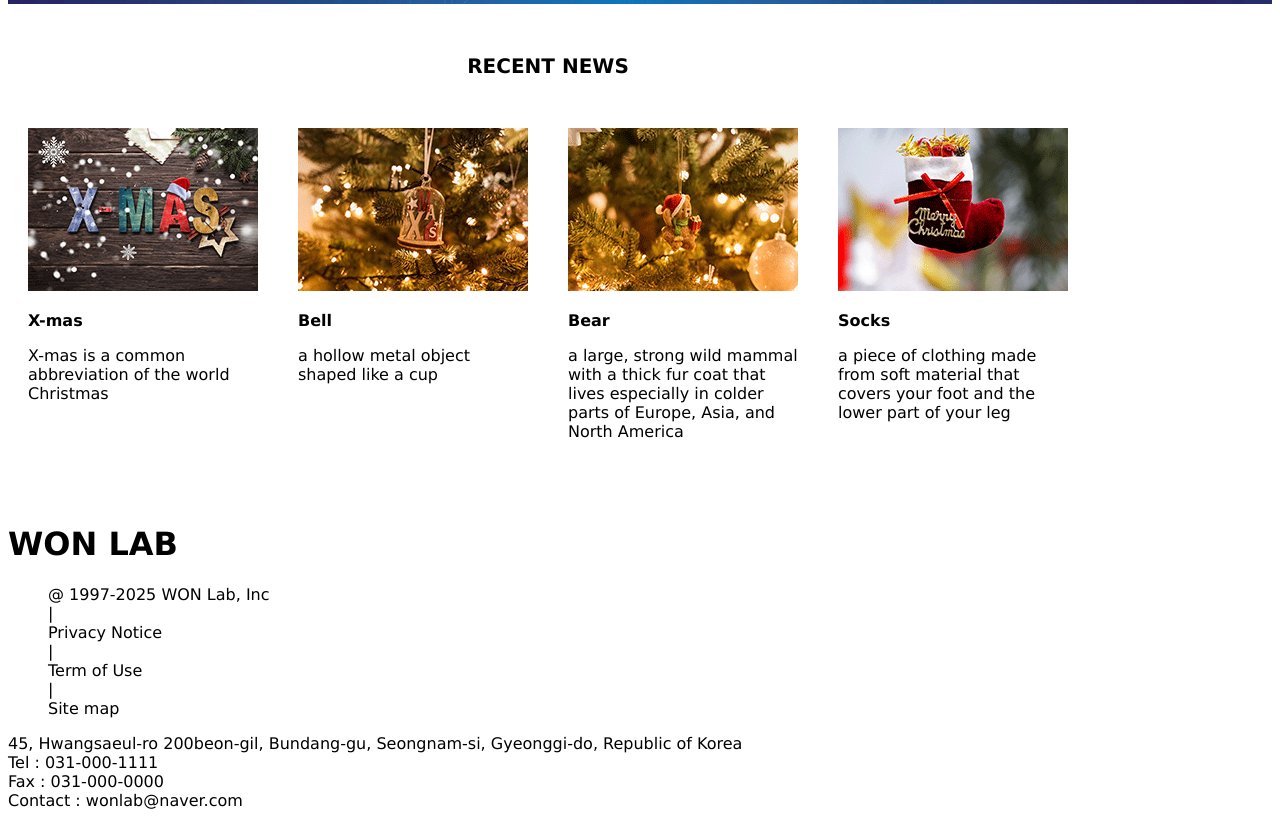
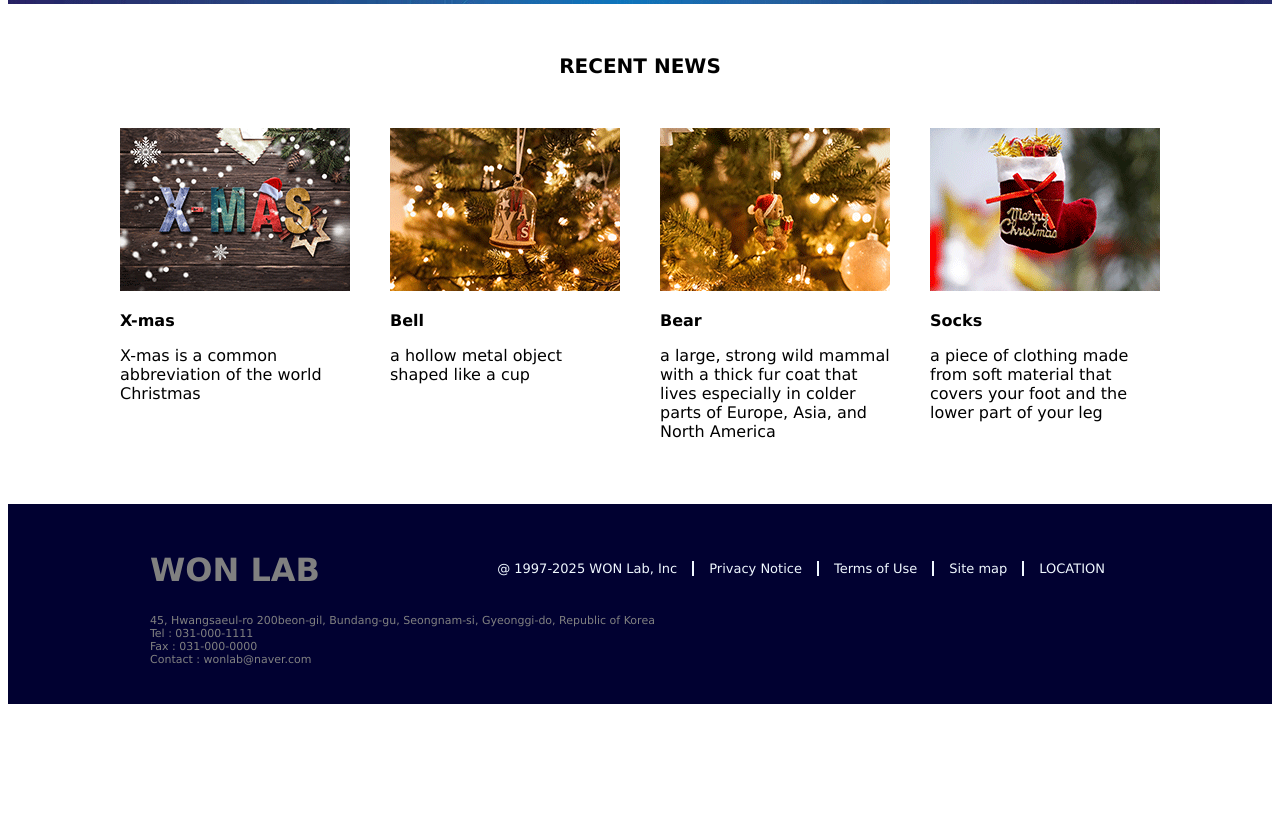
Before and after one commit to andoricano/Web103, a plain HTML site: page src/html/index.html in a window 1280 px wide. Shown: the part 714-1540 px from the top of the page. After the commit the page ends 1426 px from the top, so only its background shows below. Drawn offline with Linux system fonts and the light colour scheme.

Commit message:
index css 작업 완료

```diff
--- a/src/css/index.css
+++ b/src/css/index.css
@@ -3,8 +3,30 @@
     font-family: Verdana, Geneva, Tahoma, sans-serif;
 }
 
+
+li {
+    float: left;
+}
+
 ul{
     list-style-type: none;
+}
+
+div h1 {
+    position: absolute;
+    left: 10px;
+    bottom: 15px;
+    margin: 0 auto;
+}
+
+ul{
+    position: absolute;
+    display: inline-block;
+}
+
+li a {
+    text-decoration: none;
+    color: rgb(82, 77, 77);
 }
 
 /* -----------------------------header-----------------------------*/
@@ -20,20 +42,7 @@ header div {
     margin: 0 auto;
 }
 
-header div h1 {
-    position: absolute;
-    left: 10px;
-    bottom: 15px;
-    margin: 0 auto;
-}
-
-header li {
-    float: left;
-}
-
 .global_navigation_bar {
-    position: absolute;
-    display: inline-block;
     right: 0px;
     bottom: 0px;
     font-size: 20px;
@@ -54,8 +63,6 @@ header li {
 }
 
 .utility_bar {
-    position: absolute;
-    display: inline-block;
     right: 30px;
     top: 20px;
     font-size: 11px;
@@ -64,10 +71,6 @@ header li {
 
 .utility_bar li {
     margin: 0px 14px 0px 14px;
-}
-.utility_bar li a {
-    text-decoration: none;
-    color: rgb(82, 77, 77);
 }
 
 /* -----------------------------main-----------------------------*/
@@ -95,6 +98,8 @@ main div{
     margin: 0px;
 }
 
+/* -----------------------------section-----------------------------*/
+
 section {
     width: 100%;
 }
@@ -102,6 +107,7 @@ section {
 section div{
     width: 1080px;
     height: 450px;
+    margin: 0 auto;
 }
 .section_title {
     margin: 50px auto;
@@ -125,5 +131,45 @@ article p:first-of-type {
     font-weight: 1000;
   }
 
+/* -----------------------------footer-----------------------------*/
+footer {
+    width: 100%;
+    background-color: rgb(1, 1, 49);
+    color: gray;
+}
 
-  /* 컴파일 -> c -> 메모리 -> 프로세스 그대로 */
+footer div {
+    width: 1000px;
+    height: 100px;
+    position: relative;
+    margin: 0 auto;
+}
+
+footer p{
+    display: block;
+    width: 1000px;
+    height: 100px;
+    margin: 0 auto;
+    padding: 10px;
+    font-size: 11px;
+    box-sizing: border-box;
+}
+
+.footer_menu_bar{
+    font-size: 13px;
+    right: 20px;
+    bottom: 15px;
+}
+.footer_menu_bar a {
+    color: aliceblue;  /* a 태그에 명시적으로 색상 적용 */
+    text-decoration: none; /* 링크에 밑줄 제거 (선택적) */
+}
+.footer_menu_bar li {
+    display: inline-block;
+    padding:  0 15px 0 15px; /* 항목과 | 사이의 간격 */
+    border-right: 2px solid aliceblue; /* 항목 사이에 | 추가 */
+}
+
+.footer_menu_bar li:last-child {
+    border-right: none; /* 마지막 항목에는 | 제거 */
+}
--- a/src/html/index.html
+++ b/src/html/index.html
@@ -63,10 +63,15 @@
     </section>
 
     <footer>
-        <!-- 이거 div내에 p넣는건지 확인해야하고, br 때려박는 것보다 list가 더 예쁘지 않을까? -->
         <div>
             <h1>WON LAB</h1>
-            <ul><li>@ 1997-2025 WON Lab, Inc</li> | <li>Privacy Notice</li> | <li>Term of Use</li> | <li>Site map</li></ul>
+            <ul class="footer_menu_bar">
+                <li><a href="#iu">@ 1997-2025 WON Lab, Inc</a></li>
+                <li><a href="#love">Privacy Notice</a></li>
+                <li><a href="#wins">Terms of Use</a></li>
+                <li><a href="#all">Site map</a></li>
+                <li><a href="#good">LOCATION</a></li>
+              </ul>
         </div>
         <p>
             45, Hwangsaeul-ro 200beon-gil, Bundang-gu, Seongnam-si, Gyeonggi-do, Republic of Korea<br>
```
